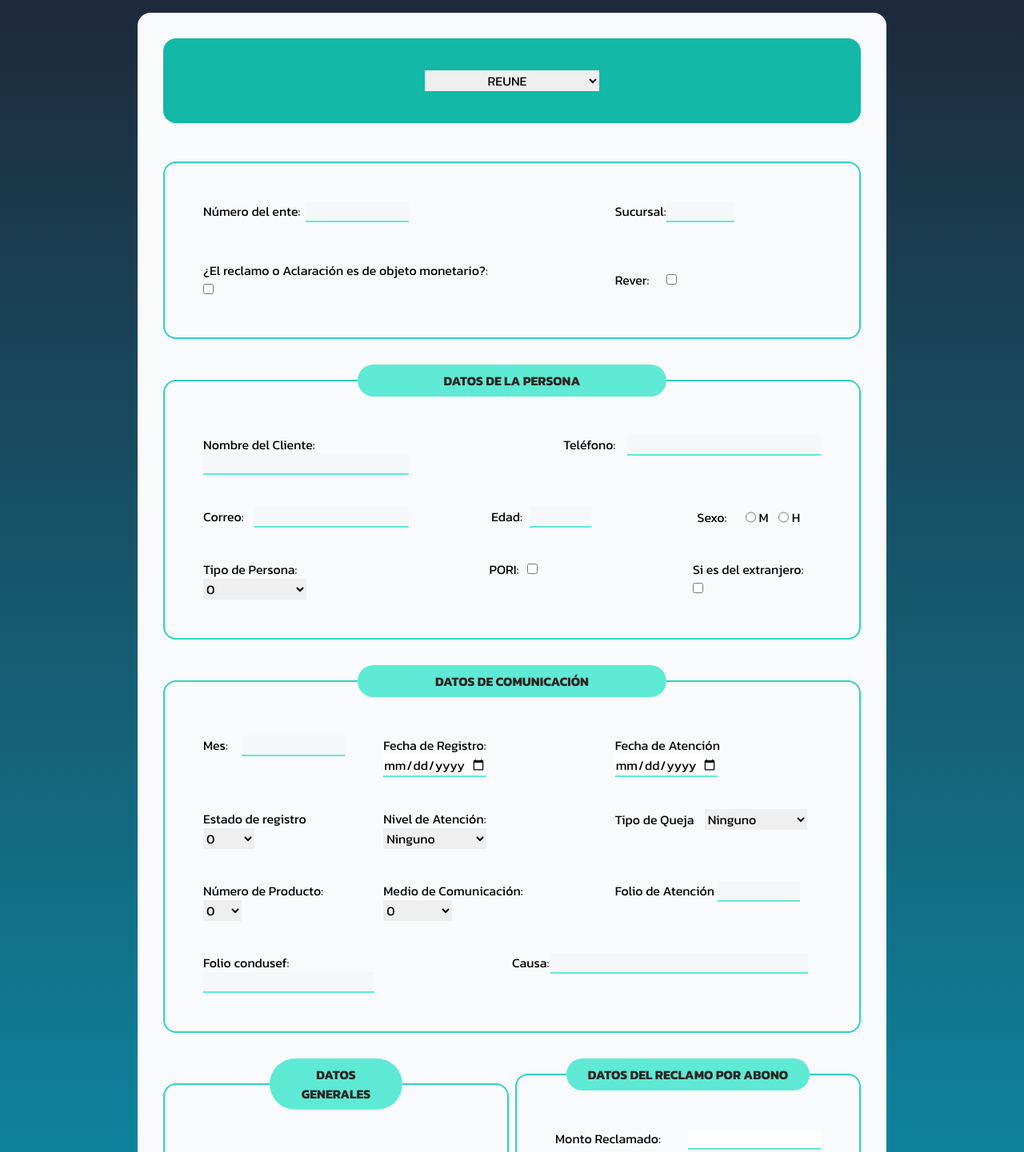
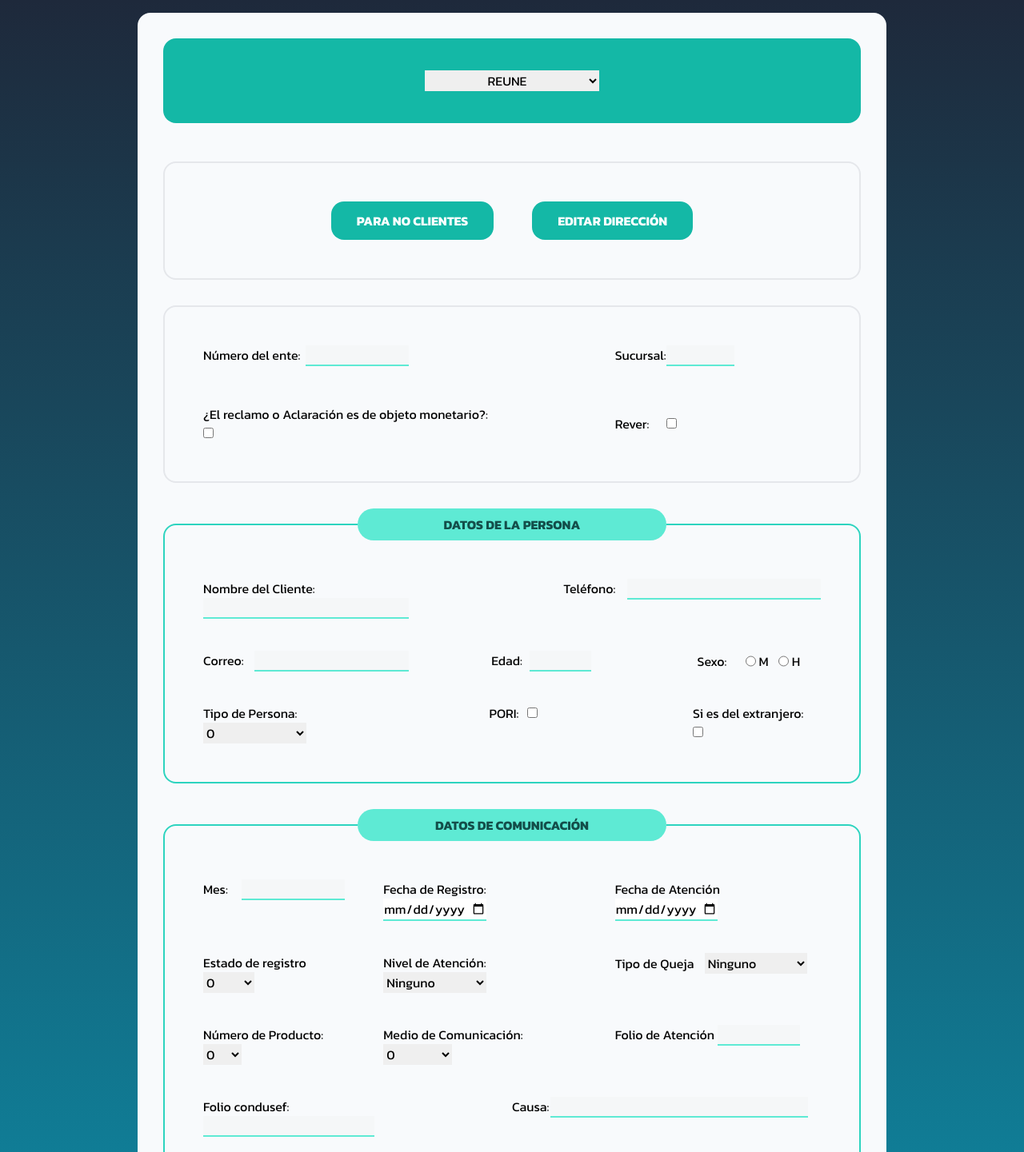
Before and after one commit to EmyRub/condusefApp, a React (Vite) app: page /condusefApp/inicio in a window 1280 px wide. Shown: the top 1441 px of the page at 80% size. Built offline with nearby package versions, Linux system fonts and the light colour scheme.

Commit message:
formulario reune

```diff
--- a/src/components/Forms/ReuneForm.tsx
+++ b/src/components/Forms/ReuneForm.tsx
@@ -10,7 +10,15 @@ export default function ReuneForm() {
                 </select>
             </div>
 
-            <fieldset className="p-12 border-teal-400 border-2 rounded-2xl mb-8 flex justify-between items-center flex-wrap gap-12">
+            <fieldset className="p-12 border-2 rounded-2xl mb-8 flex justify-center items-center flex-wrap gap-12">
+
+                <button className="bg-teal-500 px-8 py-3 rounded-2xl text-white hover:bg-teal-700 uppercase font-bold">Para No Clientes</button>
+
+                <button className="bg-teal-500 px-8 py-3 rounded-2xl text-white hover:bg-teal-700 uppercase font-bold">Editar dirección</button>
+
+            </fieldset>
+
+            <fieldset className="p-12 border-2 rounded-2xl mb-8 flex justify-between items-center flex-wrap gap-12">
 
                 <div className="basis-1/2">
                     <label htmlFor="ente" className="inline-block w-32">Número del ente:</label>
@@ -37,7 +45,7 @@ export default function ReuneForm() {
 
             <fieldset className="p-12 border-teal-400 border-2 rounded-2xl mb-8">
 
-                <legend className="w-1/2 py-2 px-4 text-center bg-teal-300 rounded-full uppercase font-bold text-stone-800">Datos de la persona</legend>
+                <legend className="w-1/2 py-2 px-4 text-center bg-teal-300 rounded-full uppercase font-bold text-teal-900">Datos de la persona</legend>
 
                 <div className="flex justify-between flex-wrap gap-y-10 gap-x-2">
 
@@ -99,7 +107,7 @@ export default function ReuneForm() {
 
             <fieldset className="p-12 border-teal-400 border-2 rounded-2xl mb-8">
 
-                <legend className="w-1/2 py-2 px-4 text-center bg-teal-300 rounded-full uppercase font-bold text-stone-800">Datos de Comunicación</legend>
+                <legend className="w-1/2 py-2 px-4 text-center bg-teal-300 rounded-full uppercase font-bold text-teal-900">Datos de Comunicación</legend>
 
                 <div className="flex justify-between flex-wrap gap-y-10 gap-x-2">
 
@@ -183,7 +191,7 @@ export default function ReuneForm() {
 
                 <fieldset className="p-12 border-teal-400 border-2 rounded-2xl basis-1/2">
 
-                    <legend className="w-1/2 py-2 px-4 text-center bg-teal-300 rounded-full uppercase font-bold text-stone-800">Datos Generales</legend>
+                    <legend className="w-1/2 py-2 px-4 text-center bg-teal-300 rounded-full uppercase font-bold text-teal-900">Datos Generales</legend>
 
                     <div className="flex justify-between flex-wrap gap-y-10 gap-x-1">
 
@@ -208,7 +216,7 @@ export default function ReuneForm() {
                 </fieldset>
 
                 <fieldset className="p-12 border-teal-400 border-2 rounded-2xl basis-1/2">
-                    <legend className="w-11/12 py-2 px-4 text-center bg-teal-300 rounded-full uppercase font-bold text-stone-800">Datos del Reclamo por Abono</legend>
+                    <legend className="w-11/12 py-2 px-4 text-center bg-teal-300 rounded-full uppercase font-bold text-teal-900">Datos del Reclamo por Abono</legend>
                     <div className="flex justify-between flex-wrap gap-y-10 gap-x-1">
 
                         <div className="basis-full">
@@ -232,7 +240,7 @@ export default function ReuneForm() {
 
             <fieldset className="p-12 border-teal-400 border-2 rounded-2xl">
 
-                <legend className="w-1/2 py-2 px-4 text-center bg-teal-300 rounded-full uppercase font-bold text-stone-800">Datos de la institución</legend>
+                <legend className="w-1/2 py-2 px-4 text-center bg-teal-300 rounded-full uppercase font-bold text-teal-900">Datos de la institución</legend>
 
                 <div className="flex justify-between flex-wrap gap-y-10 gap-x-1">
 
```
